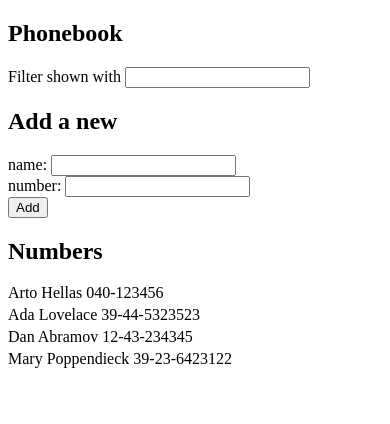
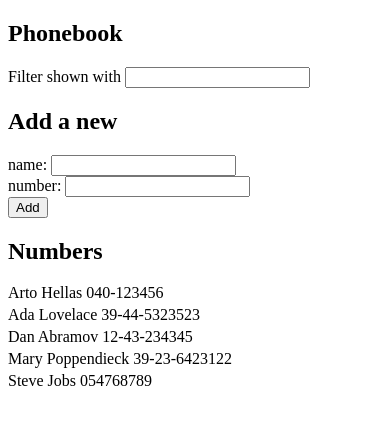
Before and after one commit to Lormanari/fullstack-2020, a React (Create React App) app in the folder part2/Phonebook/: page / in a window 390 px wide. Shown: the top 424 px of the page. Built offline with nearby package versions, Linux system fonts and the light colour scheme; data requests are answered from the project's data file.

Commit message:
2.15: Phonebook step7

```diff
--- a/part2/Phonebook/db.json
+++ b/part2/Phonebook/db.json
@@ -1,5 +1,5 @@
 {
-	"persons":[
+  "persons": [
     {
       "name": "Arto Hellas",
       "number": "040-123456",
@@ -19,6 +19,11 @@
       "name": "Mary Poppendieck",
       "number": "39-23-6423122",
       "id": 4
+    },
+    {
+      "name": "Steve Jobs",
+      "number": "054768789",
+      "id": 5
     }
   ]
 }
--- a/part2/Phonebook/src/App.js
+++ b/part2/Phonebook/src/App.js
@@ -42,7 +42,11 @@ const App = () => {
 		if (names.includes(newName)) {
 			alert(`${newName} already added to phonebook`)
 		} else {
-			setPersons(persons.concat(personObject))
+			axios.post('http://localhost:3001/persons', personObject)
+			.then(response => response.data)
+			.then(returnedPerson => {
+				setPersons(persons.concat(returnedPerson))
+			})
 		}
 		setNewName('')
 		setNewNumber('')
```
Lines whose indentation alone changed are shown as unchanged.
